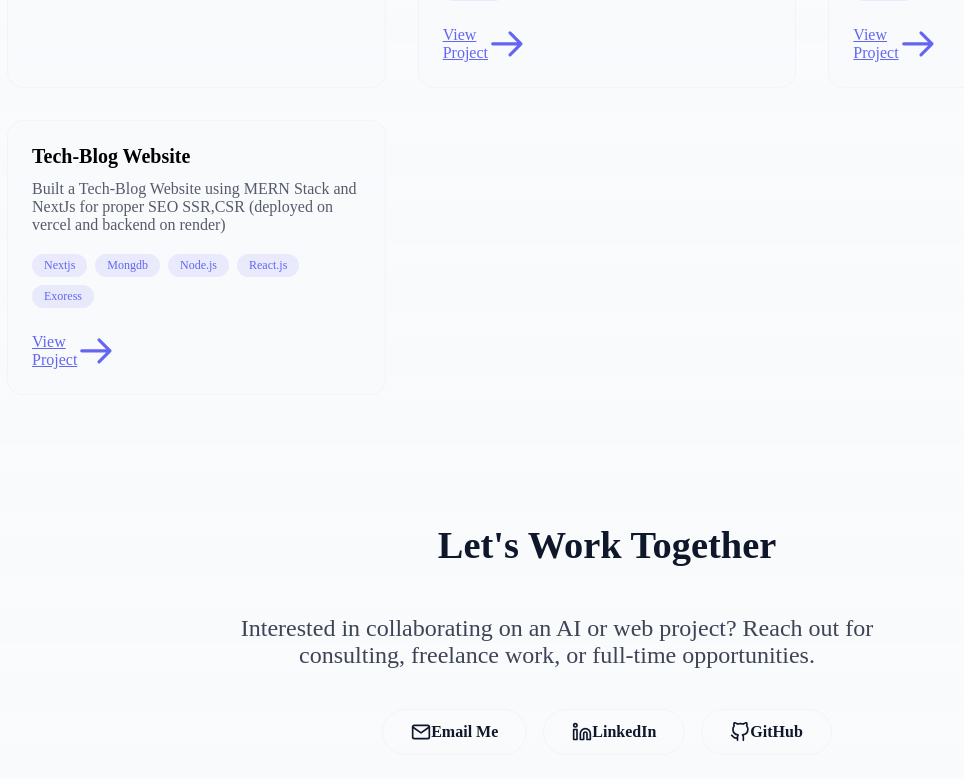
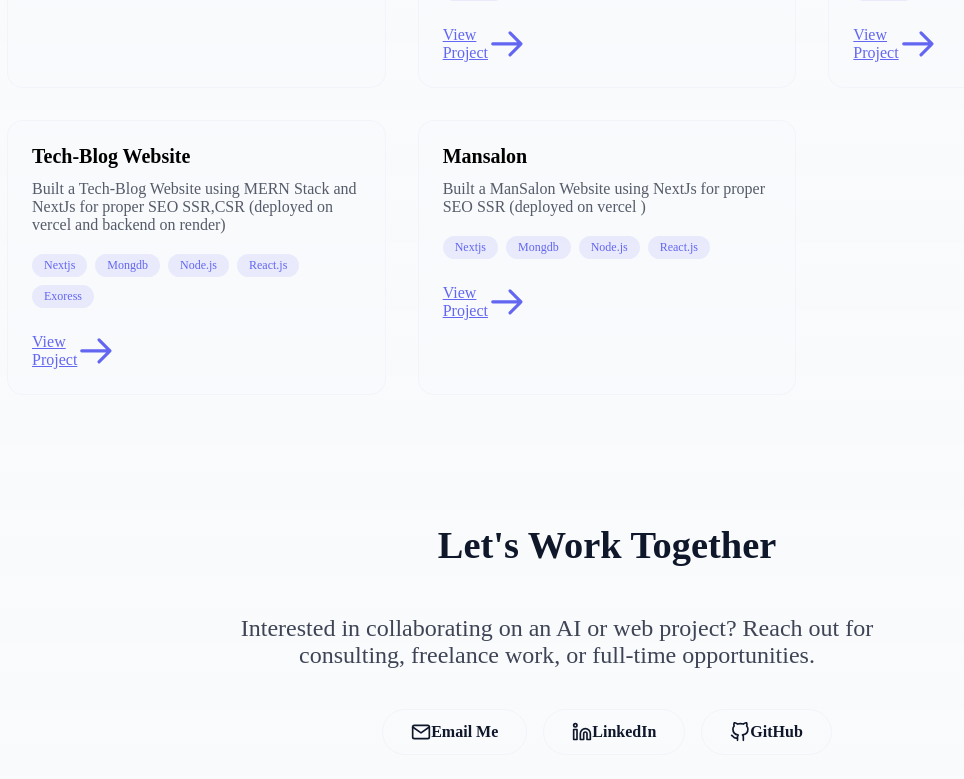
Before and after one commit to ahmedhassan142/Portfolio, a Next.js app: page / in a window 1280 px wide. Shown: the part 2257-3036 px from the top of the page, without its empty margins (33-997 px from the left). Built offline with nearby package versions, Linux system fonts and the light colour scheme.

Commit message:
Update page.tsx

```diff
--- a/src/app/page.tsx
+++ b/src/app/page.tsx
@@ -84,6 +84,13 @@ const projects: Project[] = [
     description: 'Built a Tech-Blog Website using MERN Stack and NextJs for proper SEO SSR,CSR  (deployed on vercel and backend on render) ',
     tags: [ 'Nextjs','Mongdb', 'Node.js','React.js','Exoress'],
     link: 'https://tech-blog-frontend-3-git-8bf154-ahmed-hassans-projects-96c42d63.vercel.app'
+  },
+  {
+    id: '11',
+    title: 'Mansalon',
+    description: 'Built a ManSalon Website using  NextJs for  proper SEO SSR  (deployed on vercel ) ',
+    tags: [ 'Nextjs','Mongdb', 'Node.js','React.js'],
+    link: 'https://mansalon-lyy2-git-main-ahmed-hassans-projects-96c42d63.vercel.app'
   }
 ];
 
```
